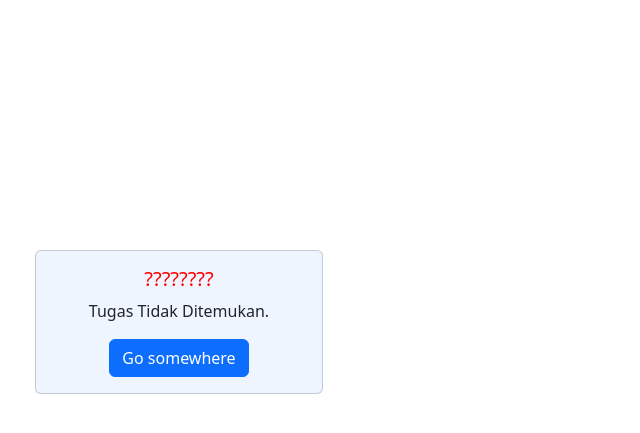
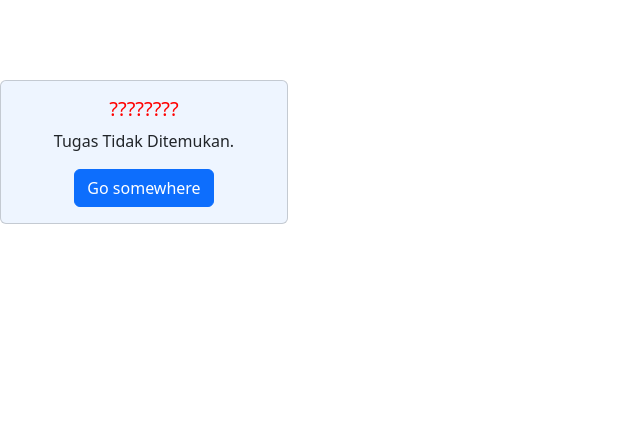
Before and after one commit to atayafikri/web-9G, a PHP site: page /agama.html in a window 1280 px wide. Shown: the top 433 px of the page, without its empty margins (0-640 px from the left). Run offline with PHP 8.4, Linux system fonts and the light colour scheme.

Commit message:
Add files via upload

```diff
--- a/agama.html
+++ b/agama.html
@@ -10,7 +10,7 @@
   <body>
 <div class="agama-alert">
     <div class="card text-center mb-3" style="width: 18rem;">
-  <div class="card-body">
+  <div class="card-body mx-auto">
     <h5 class="card-title">????????</h5>
     <p class="card-text">Tugas Tidak Ditemukan.</p>
     <a href="index.html" class="btn btn-primary">Go somewhere</a>
--- a/index.html
+++ b/index.html
@@ -315,11 +315,10 @@
 		    <div class="reminder" data-aos="zoom-in-down">
 		<h3>Reminder<span>!!!</span></h3>
 		    <ol class="list-group list-group-numbered">
-                <li class="list-group-item">besok ada pr mtk halaman 265 A-D (kalo gk salah) :)</li>
-                <li class="list-group-item">IPA ada tugas kelompok bioteknologi dikumpulkan minggu depan</li>
+                <li class="list-group-item">ada pr mtk untuk hari selasa (untuk soalnya sudah dishare di grup BerChanDyaa)</li>
+                <li class="list-group-item">IPA ada tugas kelompok bioteknologi dikumpulkan senin minggu depan</li>
                 <li class="list-group-item">Setiap rabu membawa buku literasi</li>
                 <li class="list-group-item">Setiap jumat membawa al-quran untuk tadarus ( <span>yang gak bawa Al-qur'an fix dia atheis</span> )</li>
-				<li class="list-group-item">ips proposal buat besok</li>
             </ol>
 		</div>
 		</section>
--- a/senbud.html
+++ b/senbud.html
@@ -12,7 +12,7 @@
     <div class="card text-center mb-3" style="width: 18rem;">
   <div class="card-body">
     <h5 class="card-title">!!!!!!!</h5>
-    <p class="card-text">Tugas kelompok ansamabel pianika lagu bendera(coklat)rabu depanS.</p>
+    <p class="card-text">hari rabu pengambilan nilai kelompok ansambel seni budaya para siswa/i diharapkan berlatih agar tidak mendapat nilai <span>E</span></p>
     <a href="index.html" class="btn btn-primary">Go somewhere</a>
   </div>
 </div>
--- a/style.css
+++ b/style.css
@@ -175,8 +175,6 @@ body{
 
 .agama-alert{
 	width: 20%;
-	margin-left: 35px;
-	margin-top: 250px;
 }
 
 .agama-alert .card h5{
@@ -200,6 +198,10 @@ body{
 }
 
 .senbud-alert .card h5{
+	color: red;
+}
+
+.senbud-alert .card span{
 	color: red;
 }
 
```
